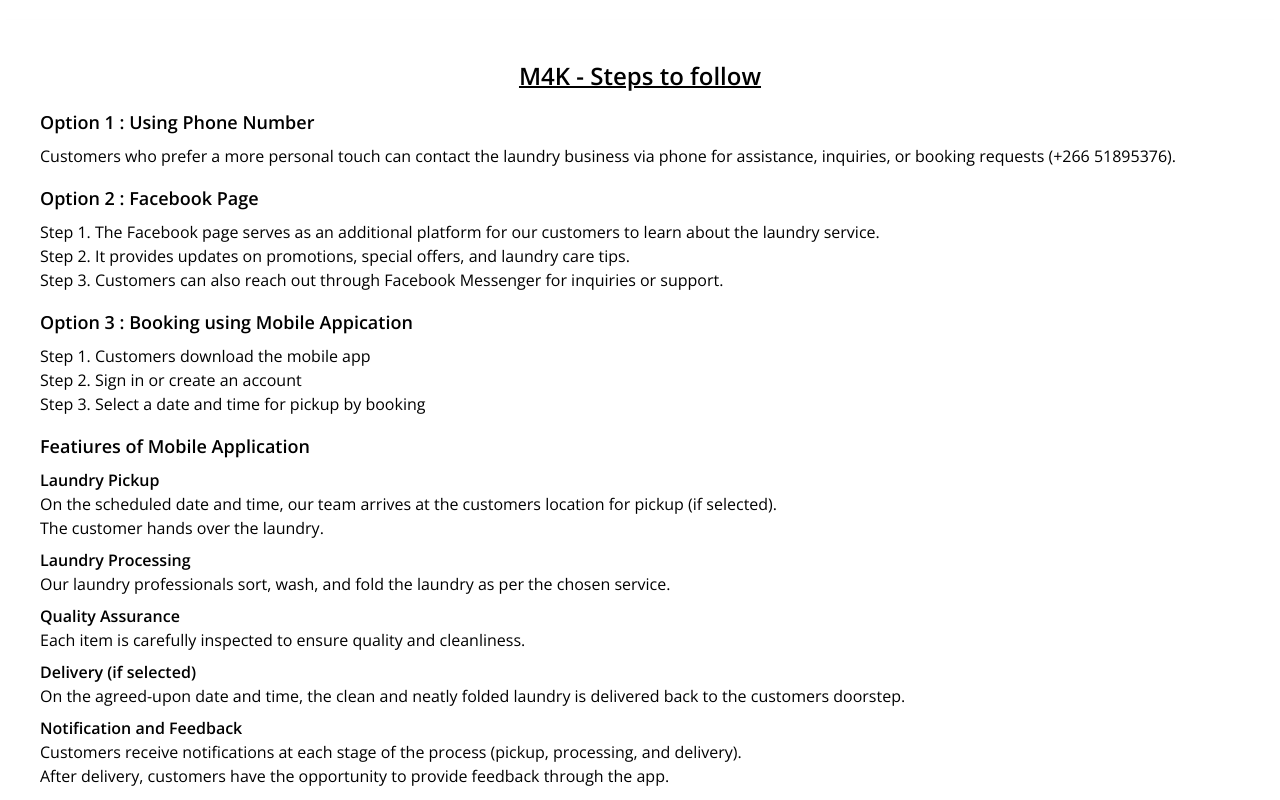
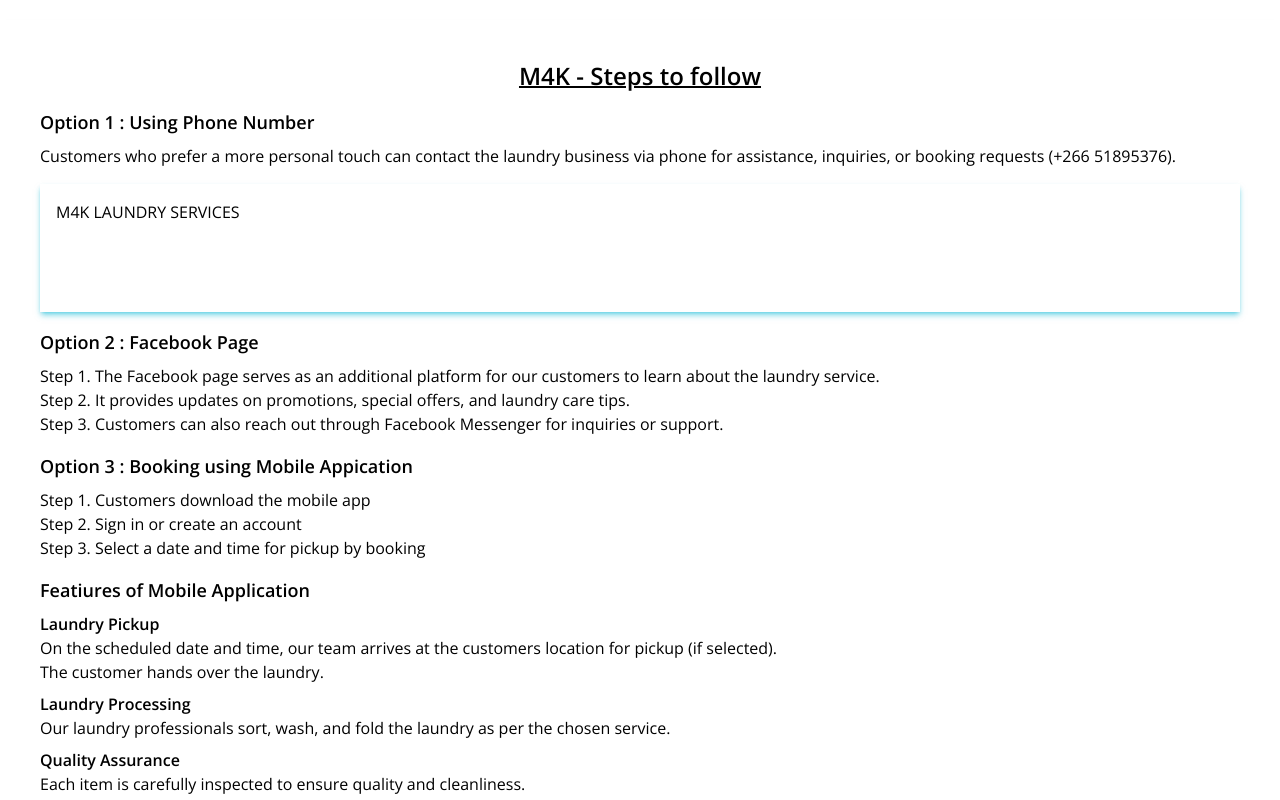
Before and after one commit to HMaroba/m4k-steps, a Next.js app: page / in a window 1280 px wide. Shown: the top 800 px of the page. Built offline with nearby package versions, Linux system fonts and the light colour scheme.

Commit message:
Fixed paging

```diff
--- a/src/app/page.tsx
+++ b/src/app/page.tsx
@@ -19,7 +19,10 @@ export default function Home() {
             (+266 51895376).
           </p>
         </ul>
-        <div className="shadow-md ..."></div>
+        <div className="shadow-md h-32 w-full p-4 mt-4 shadow-cyan-500/50 hover:shadow-lg">
+          <p>M4K LAUNDRY SERVICES</p>
+        </div>
+
 
         <Facebook />
         <MobileApplication />
```
